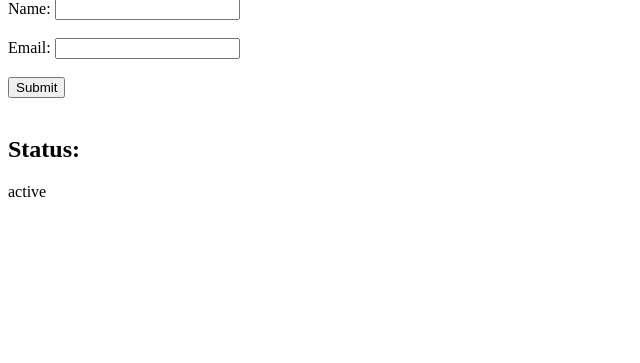
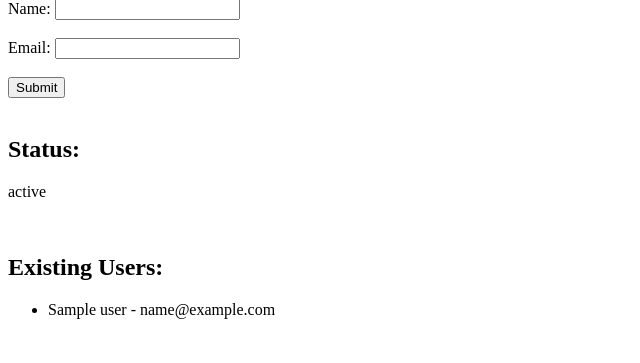
Before and after one commit to Lazer430/i200432_MLOPS_ClassTask_5, a Flask app: template app/templates/index.html in a window 1280 px wide. Shown: the part 184-547 px from the top of the page, without its empty margins (0-640 px from the left). Run offline with Flask 3, Linux system fonts and the light colour scheme; the template is opened without the code that fills it: most values are stand-ins (such as "Sample title", 1, 10 or a date in 2020).

Commit message:
finalized code

```diff
--- a/app/app.py
+++ b/app/app.py
@@ -25,7 +25,9 @@ def submit():
     else:
         status = 'Data Submission Failed, error: 500'
 
-    return render_template('index.html', status=status)
+    users = list(collection.find())
+
+    return render_template('index.html', status=status, users=users)
 
 if __name__ == '__main__':
     app.run(host='0.0.0.0', port=5000)
--- /dev/null
+++ b/app/requirements.txt
@@ -0,0 +1,2 @@
+flask
+pymongo
--- a/app/templates/index.html
+++ b/app/templates/index.html
@@ -1,7 +1,7 @@
 <!DOCTYPE html>
 <html lang="en">
   <head>
-    <meta name="viewport" content="width=device-width, initial-scale=1.0">
+    <meta name="viewport" content="width=device-width, initial-scale=1.0" />
     <title>i200432_ClassTask_5</title>
   </head>
   <body>
@@ -11,9 +11,9 @@
     <br />
     <form action="/submit" method="post">
       <label for="name">Name:</label>
-        <input type="text" id="name" name="name"><br><br>
+      <input type="text" id="name" name="name" /><br /><br />
       <label for="email">Email:</label>
-        <input type="email" id="email" name="email"><br><br>
+      <input type="email" id="email" name="email" /><br /><br />
       <button type="submit" id="submit">Submit</button>
     </form>
     <br />
@@ -24,5 +24,18 @@
       <p>{{ status }}</p>
     </div>
     {% endif %}
+
+    <br />
+
+    {% if status %}
+    <div id="userList">
+      <h2>Existing Users:</h2>
+      <ul>
+        {% for user in users %}
+        <li>{{ user.name }} - {{ user.email }}</li>
+        {% endfor %}
+      </ul>
+    </div>
+    {% endif %}
   </body>
 </html>
```
Also changed, not shown: docker-compose.yml (renamed from app/docker-compose.yml), 2 other files. Lines whose indentation alone changed are shown as unchanged.
